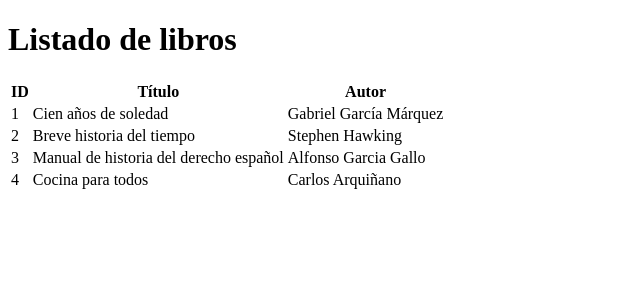
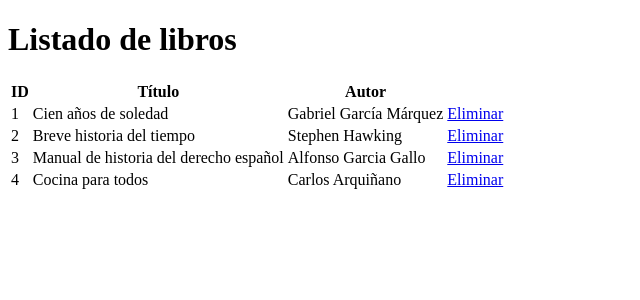
Before and after one commit to atmsDAWDAMAlicante/CEPython2526, a Flask app: page /libros in a window 1280 px wide. Shown: the top 300 px of the page, without its empty margins (0-640 px from the left). Run offline with Flask 3, Linux system fonts and the light colour scheme; data comes from the database, SQL or seed files in the repository.

Commit message:
Añadir el Eliminar a cada libro de la lista

```diff
--- a/Modulo_2_POO/PROYECTO_FINAL_CRUD/templates/libros.html
+++ b/Modulo_2_POO/PROYECTO_FINAL_CRUD/templates/libros.html
@@ -20,6 +20,9 @@
             <td>{{ libro.id }}</td>
             <td>{{ libro.titulo }}</td>
             <td>{{ libro.autor }}</td>
+            <td>
+                <a href="/eliminar_libro/{libro['id']}">Eliminar</a>
+            </td>
         </tr>
         {% endfor %}
 
```
